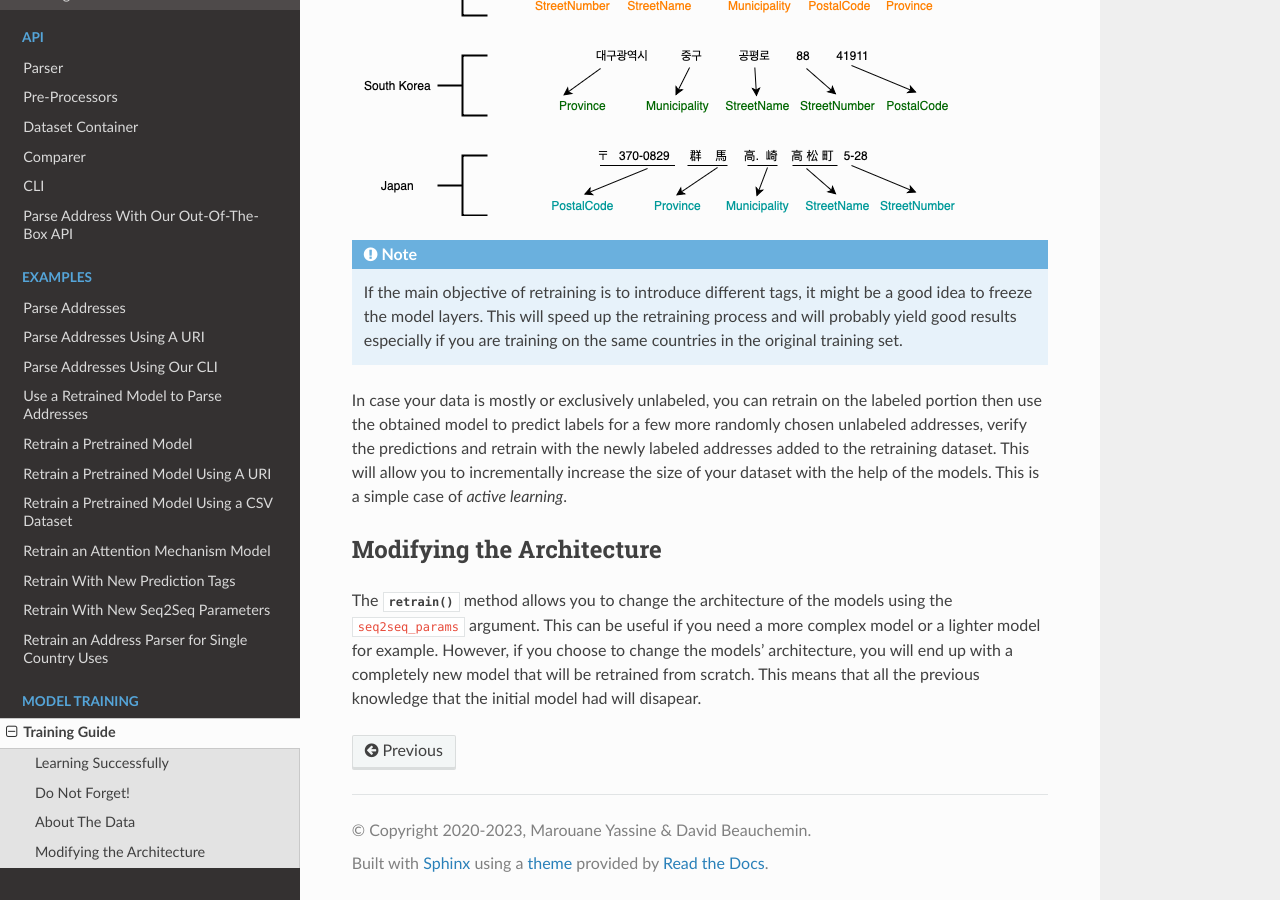
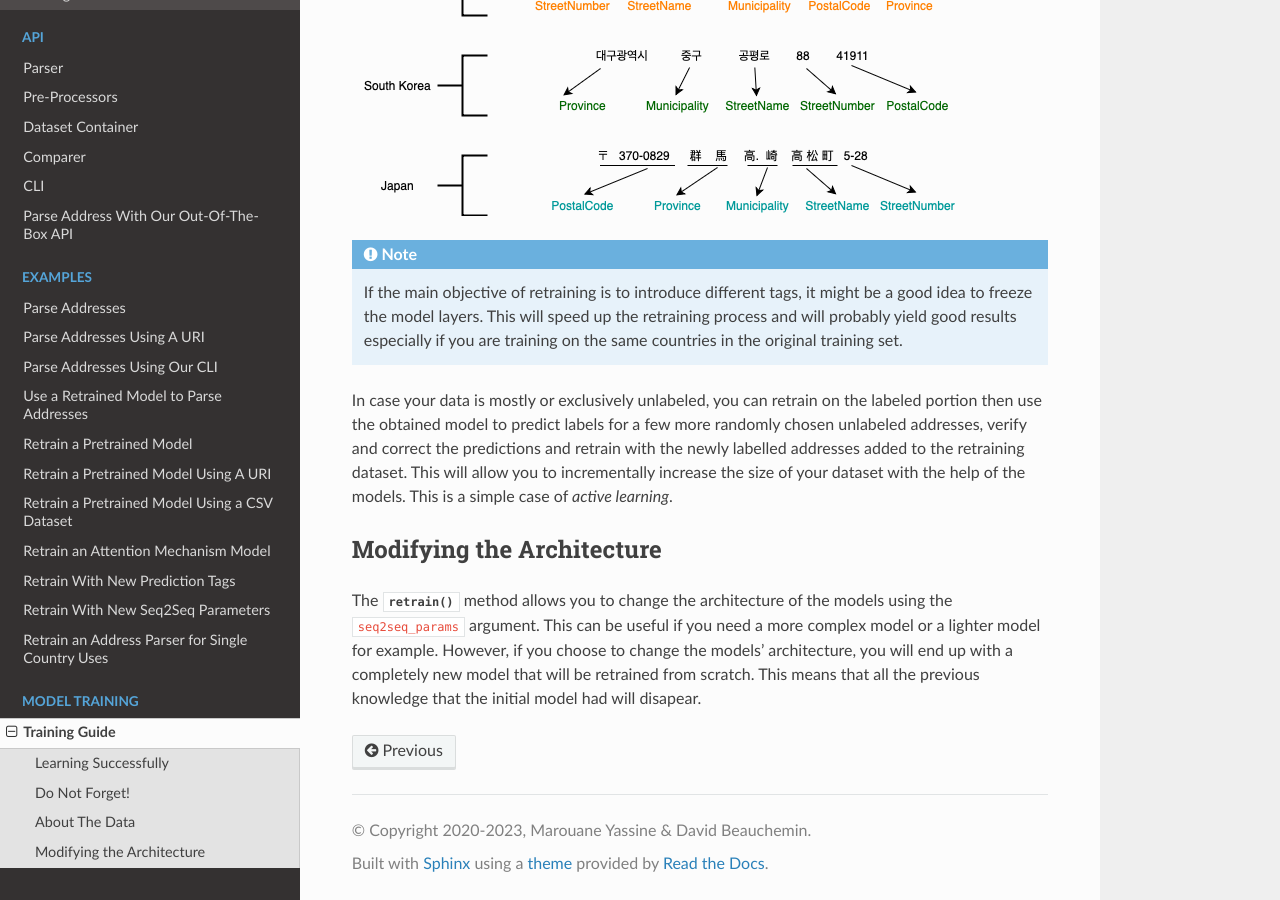
Before and after one commit to GRAAL-Research/deepparse, a Sphinx documentation site: the page built from docs/source/training_guide.rst, in a window 1280 px wide and 900 px high, scrolled down 2710 px. Built offline with Sphinx 7.4.7 and the Read the Docs theme 2.0.0, drawn with Linux system fonts in a browser that asks for light colours; the version number could not be read and is left out.

Commit message:
Update docs/source/training_guide.rst

```diff
--- a/docs/source/training_guide.rst
+++ b/docs/source/training_guide.rst
@@ -89,7 +89,7 @@ the ``prediction_tags`` argument. Here are some examples of properly labeled add
   retraining process and will probably yield good results especially if you are training on the same countries in the original training set.
 
 In case your data is mostly or exclusively unlabeled, you can retrain on the labeled portion then use the obtained model to predict labels
-for a few more randomly chosen unlabeled addresses, verify the predictions and retrain with the newly labeled addresses added to the retraining dataset.
+for a few more randomly chosen unlabeled addresses, verify and correct the predictions and retrain with the newly labelled addresses added to the retraining dataset.
 This will allow you to incrementally increase the size of your dataset with the help of the models. This is a simple case of *active learning*.
 
 Modifying the Architecture
```
